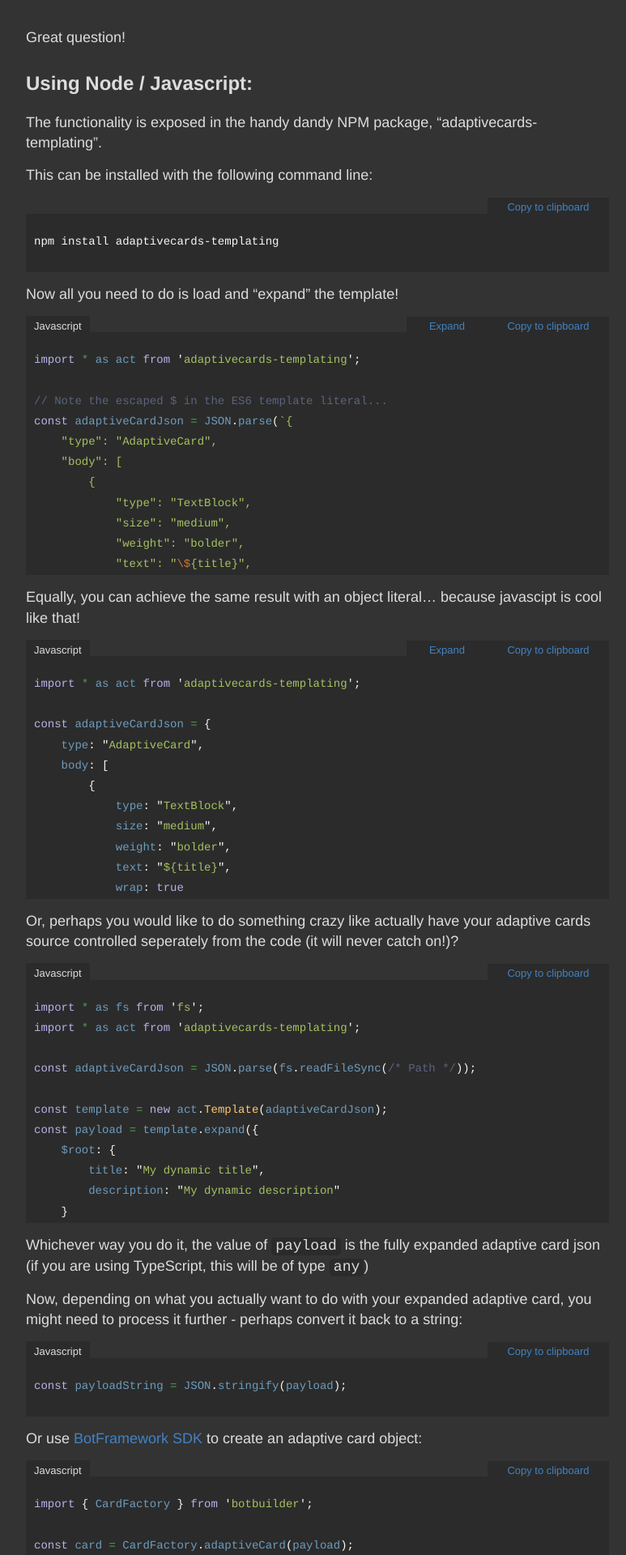
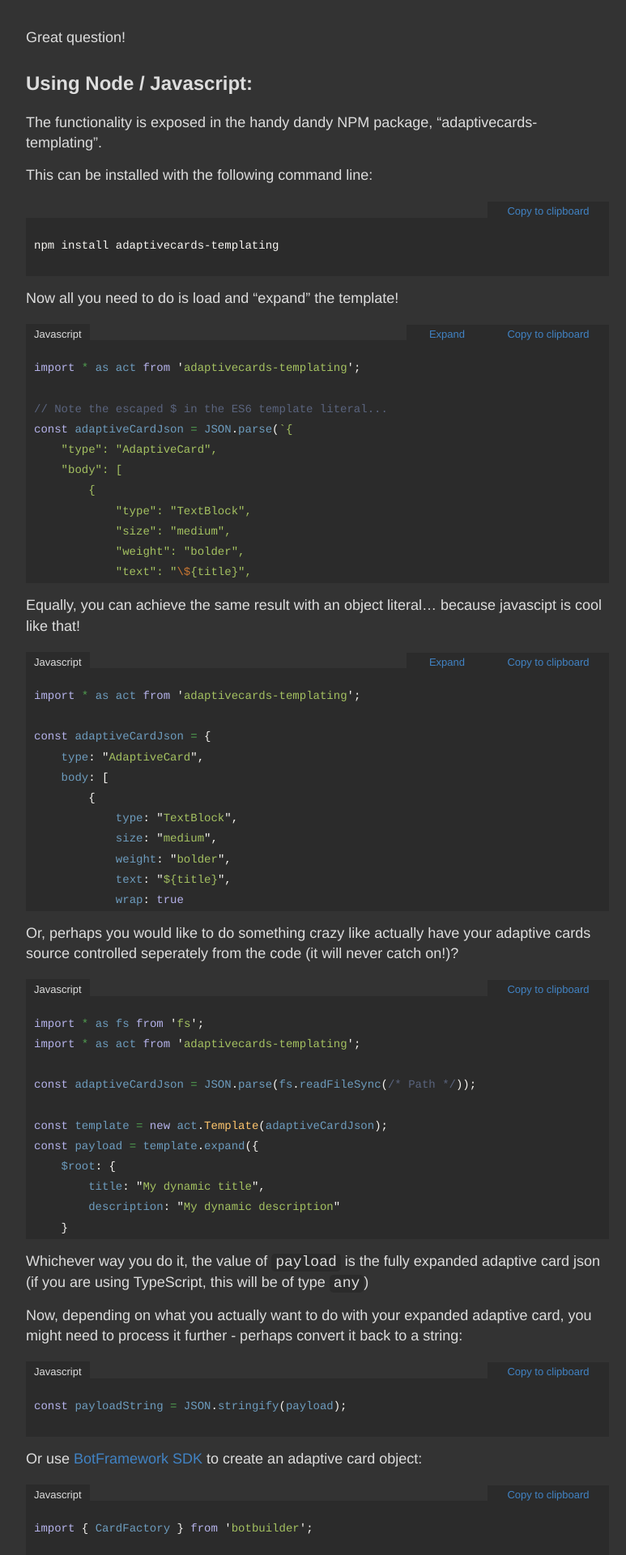
Before and after one commit to scottperham/hack-and-chat, a Jekyll site: the page built from _posts/2022-03-30-adaptive-card-templates.md, in a window 1280 px wide. Shown: the part 1685-3605 px from the top of the page at 81% size, without its empty margins (248-1021 px from the left). Built offline with Jekyll 4.4.1, drawn with Linux system fonts in a browser that asks for light colours.

Commit message:
Added some margin between code blocks

```diff
--- a/_layouts/post.html
+++ b/_layouts/post.html
@@ -82,7 +82,7 @@ layout: default
     </div></div>
 {% endcapture %}
 
-<div class="code-toolbar" id="codeToolbar" style="display: none;">
+<div class="code-toolbar" id="codeToolbar" style="display: none; margin-top:20px">
   <span class="lang" style="display: none;"><span></span></span>
   <a class="expand">Expand</a>
   <a class="collapse" style="display: none;">Collapse</a>
```
